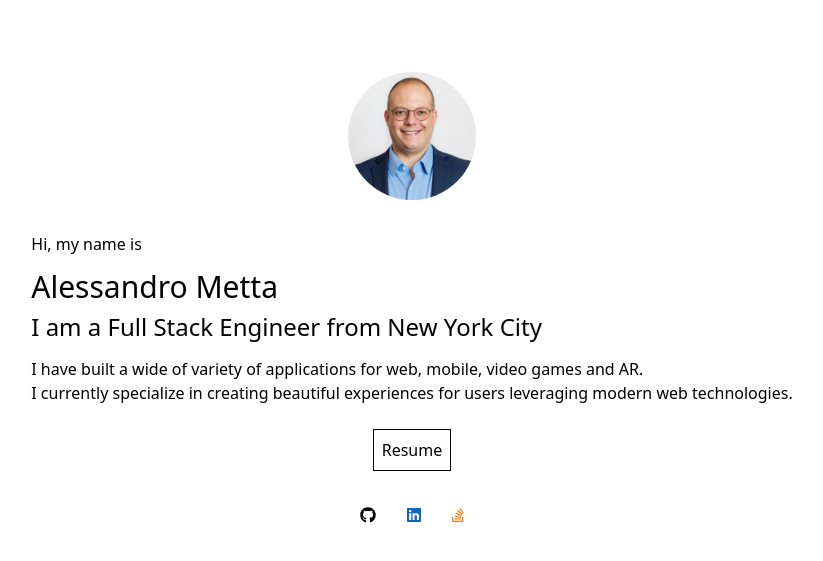
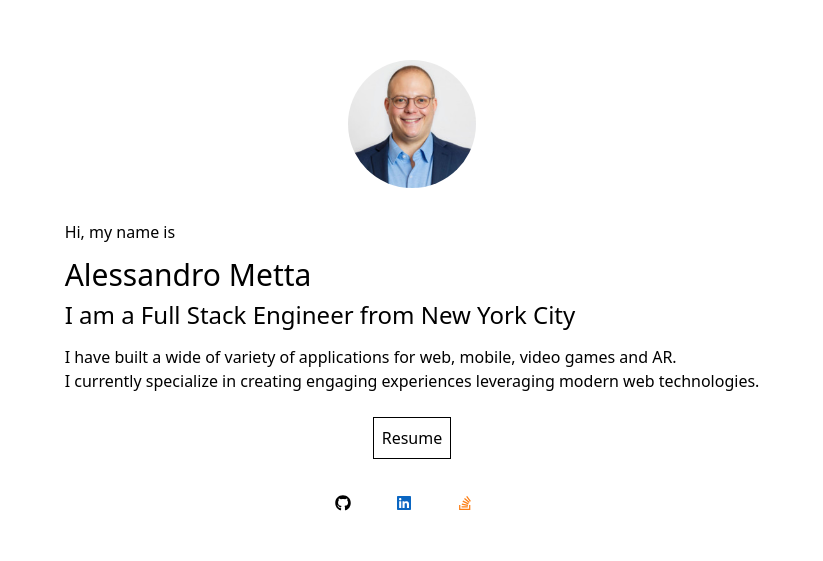
Before and after one commit to n0f3/ametta.dev, a Next.js app: page / in a window 1280 px wide. Shown: the part 101-662 px from the top of the page, without its empty margins (228-1051 px from the left). Built offline with nearby package versions, Linux system fonts and the light colour scheme.

Commit message:
Small fixes

```diff
--- a/pages/index.tsx
+++ b/pages/index.tsx
@@ -23,7 +23,7 @@ const Home = ({ allPostsData }: HomeProps): JSX.Element => {
       <Head>
         <title>{siteTitle}</title>
       </Head>
-      <section className="self-center text-left">
+      <section className="self-center text-left px-3">
         <p>
           Hi, my name is
           <div className="text-3xl mt-2">Alessandro Metta</div>{' '}
@@ -33,8 +33,8 @@ const Home = ({ allPostsData }: HomeProps): JSX.Element => {
           <div className="mt-3">
             I have built a wide of variety of applications for web, mobile,
             video games and AR.
-            <br />I currently specialize in creating beautiful experiences for
-            users leveraging modern web technologies.
+            <br />I currently specialize in creating engaging experiences
+            leveraging modern web technologies.
           </div>
         </p>
       </section>
@@ -54,14 +54,14 @@ const Home = ({ allPostsData }: HomeProps): JSX.Element => {
         </Link>
       </section>
 
-      <section className="container mx-auto flex self-center flex-row justify-evenly content-center mt-6 w-1/6">
+      <section className="container mx-auto flex self-center flex-row justify-evenly content-center m-6 w-2/3 md:w-1/4">
         <Link href="https://github.com/n0f3">
-          <a target="_blank">
+          <a target="_blank" className="w-1/6 md:w-1/8 flex-grow-0">
             <FontAwesomeIcon icon={['fab', 'github']} />
           </a>
         </Link>
         <Link href="https://www.linkedin.com/in/alessandrometta/">
-          <a target="_blank" className="ml-5">
+          <a target="_blank" className="ml-5 w-1/6">
             <FontAwesomeIcon
               icon={['fab', 'linkedin']}
               color="rgba(10, 102, 194, 1.00)"
@@ -69,7 +69,7 @@ const Home = ({ allPostsData }: HomeProps): JSX.Element => {
           </a>
         </Link>
         <Link href="https://stackoverflow.com/users/4927930/alessandro-m">
-          <a target="_blank" className="ml-5 bottom-10">
+          <a target="_blank" className="ml-5 bottom-10 inline-block w-1/6">
             <FontAwesomeIcon
               icon={['fab', 'stack-overflow']}
               color="rgba(253, 126, 20, 1.00)"
```
